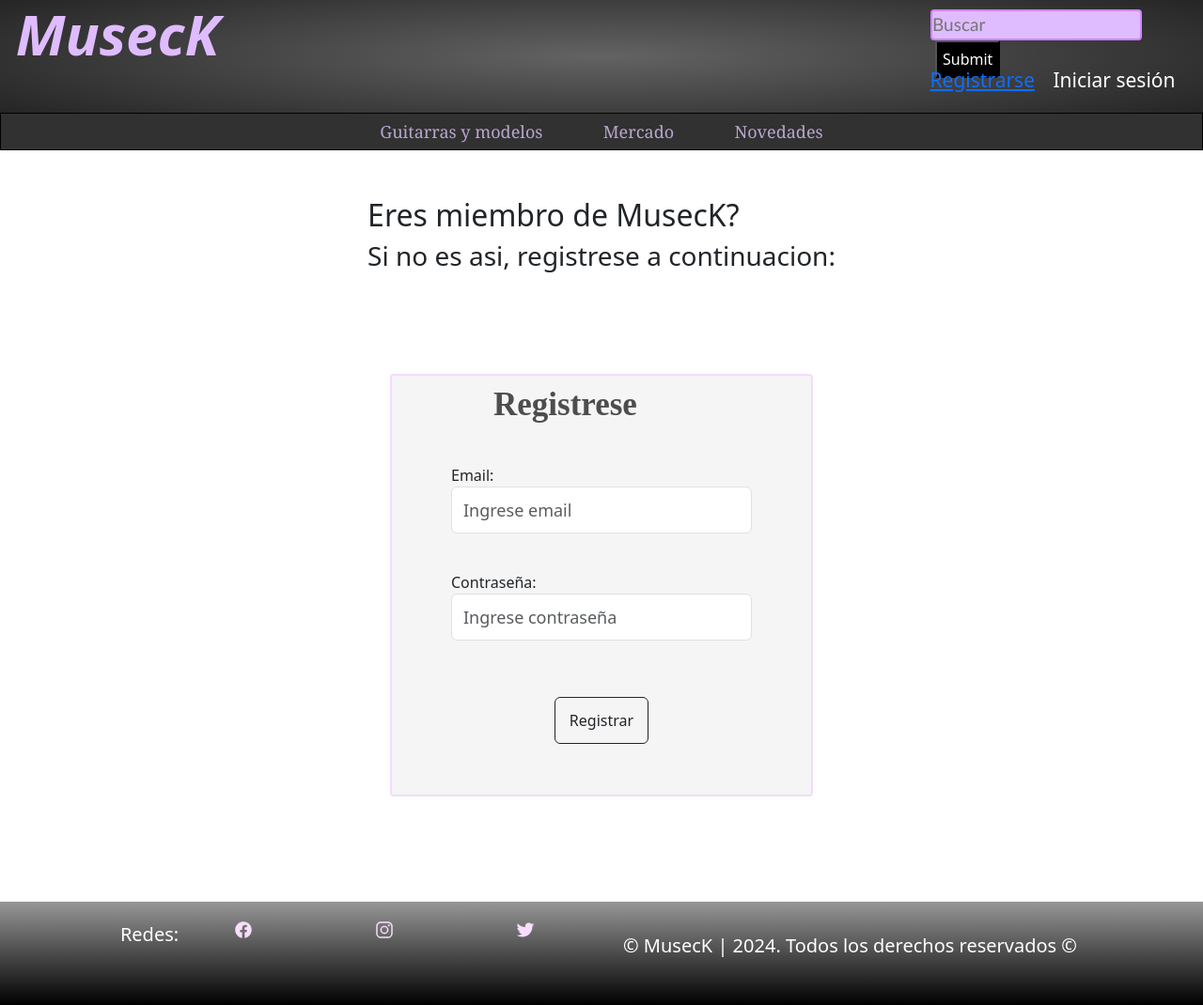
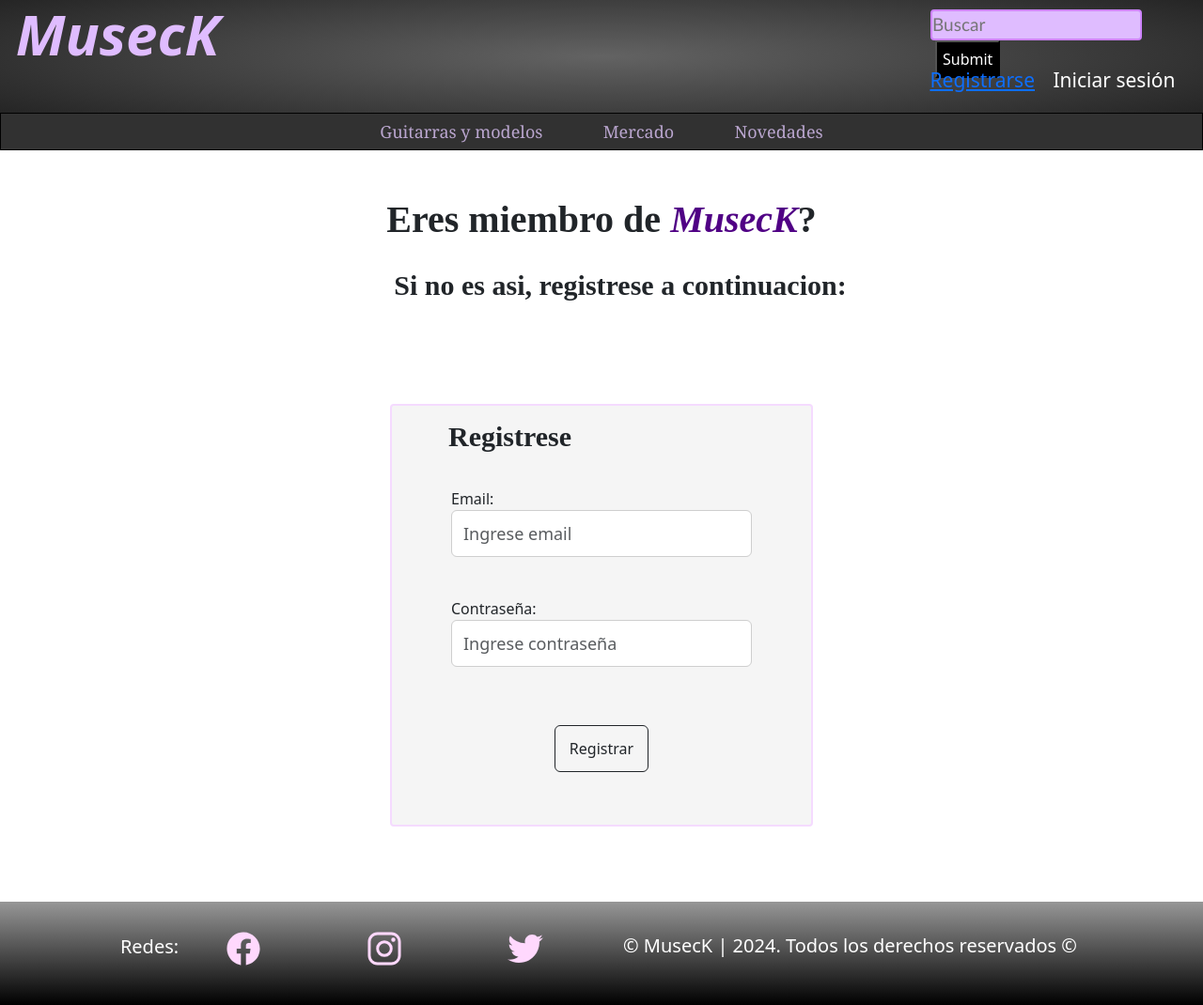
Before and after one commit to sWend77/TerceraPre-entrega-Aguilar, a website: page pages/registrarse.html in a window 1280 px wide. Shown: the whole page at 94% size. Drawn offline with nearby package versions, Linux system fonts and the light colour scheme.

Commit message:
Corrigiendo imagenes en index y diseño en registro/login + footer

```diff
--- a/scss/guitarras.scss
+++ b/scss/guitarras.scss
@@ -32,11 +32,13 @@
             width: 25%;
             height: 600px;
             margin-right: 200px;
+            border-radius: 4px;
         }
         .img-guitarra3{
             width: 45%;
             height: 90%;
             margin: 30px 0 0 120px;
+            border-radius: 4px;
         }
         h4{
             margin: 40px;
@@ -45,6 +47,7 @@
             width: 50%;
             height: 200px;
             margin: 20px 0 90px 100px;
+            border-radius: 4px;
         }
 
     }
--- a/scss/registro_login.scss
+++ b/scss/registro_login.scss
@@ -3,30 +3,37 @@
 @import '_contenido.scss';
 @import '_tipografia.scss';
 
+
+    .falso-main{
+        width: 100vw;
         .cuadro-registro{
             background: $color_registro_login;
             @extend %contenedor-cuadro-registro;
             @extend %cont-flex-pagina-registro;
             .titulos-registro{
                 margin-top: 50px;
+                h2{
+                    text-align: center;
+                    font-size: 40px;
+                    font-family: 'Times New Roman', Times, serif;
+                    font-weight: 600;
+                    span{
+                        font-weight: 800;
+                        font-style: italic;
+                        color: $titulo_bienvenida;
+                    }
+                }
+                h3{
+                    font-size: 30px;
+                    font-weight:600 ;
+                    font-family: 'Times New Roman', Times, serif;
+                    padding: 20px 0 0 40px ;
+                }
+            }
         }
             .container{
                 @extend %tamaño-conteiner;
                 @extend %container-flex;
-        .falso-main{
-            width: 100vw;
-        }
-        .titulos-registro{
-            margin-top: 50px;
-            h2{
-                text-align: center;
-            }
-            h3{
-                font-size: large;
-                margin: 0;
-                text-align: center;
-            }
-        }
                 .cont-formulario{
                     @extend %tamaño-form;
                     background-color: rgb(245, 245, 245);
@@ -35,9 +42,11 @@
                     @extend %cont-form;
 
                     h4{
-                @extend %tamaño-h4-form;
-                @extend %letra-h4-registro;
-                color: rgb(77, 77, 77);
+                        width:100%;
+                        margin: 15px 0 0 60px;
+                        font-family: 'Times New Roman', Times, serif;
+                        font-size: 30px;
+                        font-weight: 600;
 
                     }
                     .form-group{
@@ -46,6 +55,7 @@
                         .form-control{
                             font-size: 18px;
                             @extend %tamaño-form-control;
+                            border: solid 1px rgb(207, 207, 207);
                         }
                     }
                     .btn{
@@ -56,6 +66,7 @@
                     }
                     .boton-iniciar-sesion{
                         margin-right: 30px;
+                        border: solid 1px black;
                     }
                     .checkbox{
                         width: 300px;
@@ -64,6 +75,20 @@
                         display: flex;
                         flex-direction: row;
                         justify-content: space-between;
+                    }
+                }
+            }
+        .footer-sin-grilla{
+            .text-redes{
+                margin-bottom: 15px;
+            }
+            .contenedor-redes{
+                .redes{
+                    a{
+                        .redes-link{
+                            margin: 30px 10px 10px 10px;
+                        }
+                    }
                 }
             }
         }
--- a/scss/styles_base.scss
+++ b/scss/styles_base.scss
@@ -8,7 +8,7 @@
 @import 'novedades.scss';
 @import 'mercado.scss';
 @import '_mixins.scss';
-@import 'index.html';
+
 
 body{
     background-color: $fondo;
@@ -23,7 +23,7 @@ body{
         h1{
             margin: 0;
         }
-        .h1 {
+        .h1{
             color: $color_h1;
             @include tipografia (60px,600,0,italic,0);
             @include sizes (200px,65px,0,0 0 0 25px);
@@ -116,7 +116,11 @@ body{
                 padding: 0;
                 color: white;
                 @extend %cont-redes;
-
+                .redes-link{
+                    font-size: 40px;
+                    color: #ffd8fd;
+                    margin: 10px;
+                }
             }
         }
         .text{
@@ -138,7 +142,6 @@ body{
             justify-content: end;
         }
     }
-
 }
 
 //Version movil index-------------------------------------------------------------------------
```
Also changed, not shown: css/guitarras.css, css/registro_login.css, css/styles_base.css, 6 other files. Lines whose indentation alone changed are shown as unchanged.
